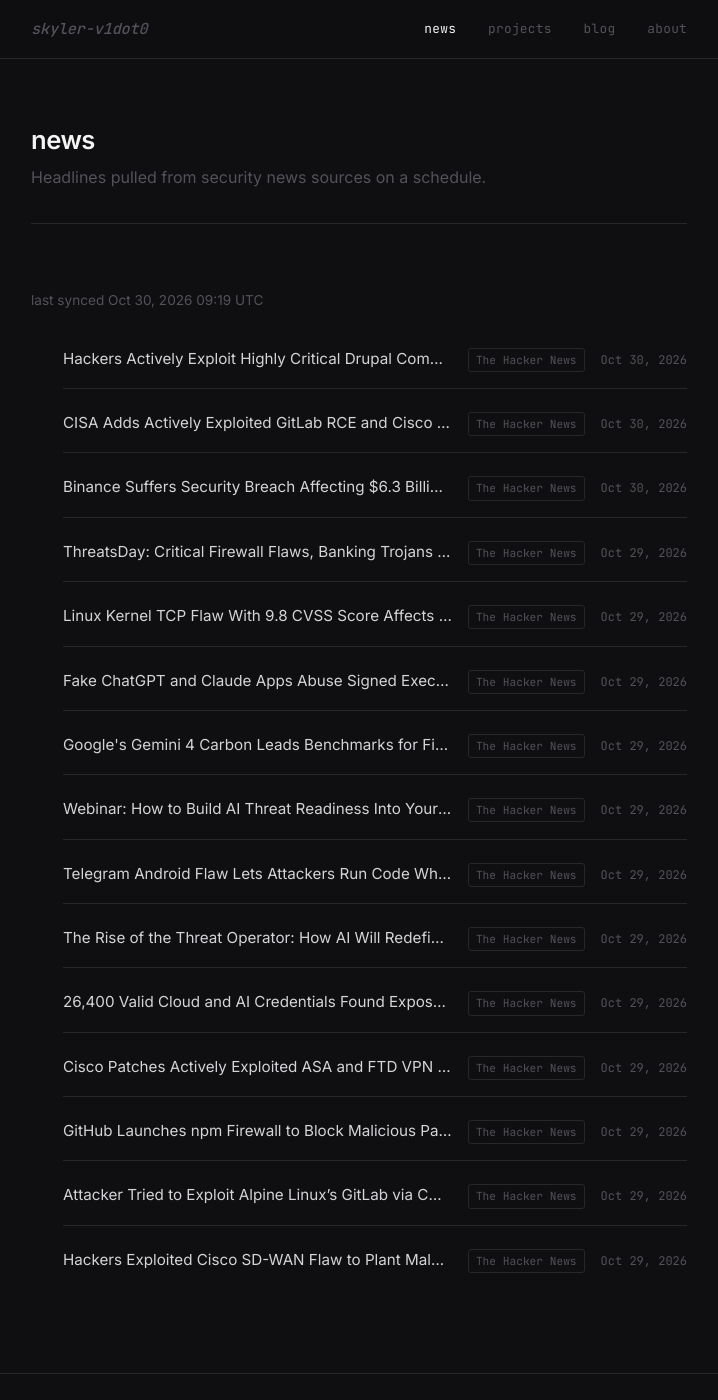
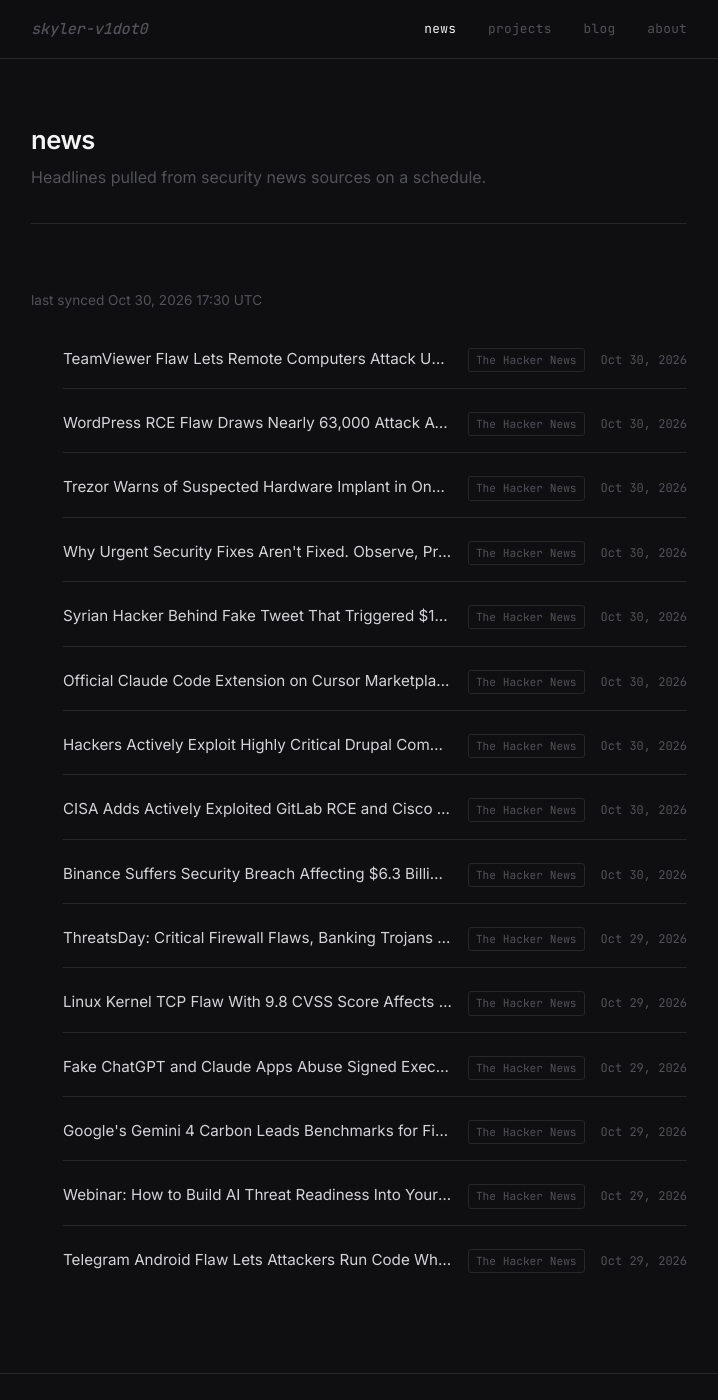
Before and after one commit to skyler-v1dot0/personal-site, a Jekyll site: the page built from news.html, in a window 1280 px wide and 1400 px high. Shown: the whole window, without its empty margins (281-999 px from the left). Built offline with Jekyll 4.4.1, drawn with Linux system fonts in a browser that asks for light colours.

Commit message:
chore: sync news feed [skip ci]

```diff
--- a/_data/news.yml
+++ b/_data/news.yml
@@ -1,6 +1,35 @@
 ---
-updated_at: '2026-10-30T09:19:53Z'
+updated_at: '2026-10-30T17:30:27Z'
 items:
+- title: TeamViewer Flaw Lets Remote Computers Attack Users Who Connect to Control
+    Them
+  url: https://thehackernews.com/2026/10/teamviewer-flaw-lets-remote-computers.html
+  source: The Hacker News
+  published: '2026-10-30T15:17:28Z'
+- title: WordPress RCE Flaw Draws Nearly 63,000 Attack Attempts in Just 24 Hours
+  url: https://thehackernews.com/2026/10/wordpress-rce-flaw-draws-nearly-63000.html
+  source: The Hacker News
+  published: '2026-10-30T14:08:14Z'
+- title: Trezor Warns of Suspected Hardware Implant in One of Its Wallets Sold by
+    CryptoBilis
+  url: https://thehackernews.com/2026/10/trezor-warns-of-suspected-hardware.html
+  source: The Hacker News
+  published: '2026-10-30T12:21:56Z'
+- title: Why Urgent Security Fixes Aren't Fixed. Observe, Prove, Act, Confirm Gets
+    Them Moving
+  url: https://thehackernews.com/2026/10/why-urgent-security-fixes-arent-fixed.html
+  source: The Hacker News
+  published: '2026-10-30T11:58:53Z'
+- title: Syrian Hacker Behind Fake Tweet That Triggered $136 Billion Market Drop Gets
+    42 Months in Prison
+  url: https://thehackernews.com/2026/10/syrian-hacker-behind-fake-tweet-that.html
+  source: The Hacker News
+  published: '2026-10-30T10:40:45Z'
+- title: Official Claude Code Extension on Cursor Marketplace Trojanized with Persistent
+    SSH Backdoor
+  url: https://thehackernews.com/2026/10/official-claude-code-vs-code-extension.html
+  source: The Hacker News
+  published: '2026-10-30T08:55:47Z'
 - title: Hackers Actively Exploit Highly Critical Drupal Commerce Core Authorization
     Bypass Flaw
   url: https://thehackernews.com/2026/10/hackers-actively-exploit-highly.html
@@ -42,30 +71,3 @@ items:
   url: https://thehackernews.com/2026/10/telegram-android-flaw-lets-attackers.html
   source: The Hacker News
   published: '2026-10-29T11:39:18Z'
-- title: 'The Rise of the Threat Operator: How AI Will Redefine Security Operations
-    and Careers'
-  url: https://thehackernews.com/2026/10/the-rise-of-threat-operator-how-ai-will.html
-  source: The Hacker News
-  published: '2026-10-29T11:33:41Z'
-- title: 26,400 Valid Cloud and AI Credentials Found Exposed in Public Gitee Repositories
-  url: https://thehackernews.com/2026/10/26400-valid-cloud-and-ai-credentials.html
-  source: The Hacker News
-  published: '2026-10-29T11:33:15Z'
-- title: Cisco Patches Actively Exploited ASA and FTD VPN Flaw That Can Crash Firewalls
-  url: https://thehackernews.com/2026/10/cisco-patches-actively-exploited-asa.html
-  source: The Hacker News
-  published: '2026-10-29T10:44:46Z'
-- title: GitHub Launches npm Firewall to Block Malicious Packages Before Installation
-  url: https://thehackernews.com/2026/10/github-launches-npm-firewall-to-block.html
-  source: The Hacker News
-  published: '2026-10-29T10:26:33Z'
-- title: Attacker Tried to Exploit Alpine Linux’s GitLab via CVSS 10.0 Flaw Its Ruby
-    Left Open
-  url: https://thehackernews.com/2026/10/attacker-tried-to-exploit-alpine-linuxs.html
-  source: The Hacker News
-  published: '2026-10-29T09:05:39Z'
-- title: Hackers Exploited Cisco SD-WAN Flaw to Plant Malware Built to Steal Encryption
-    Keys
-  url: https://thehackernews.com/2026/10/hackers-exploited-cisco-sd-wan-flaw-to.html
-  source: The Hacker News
-  published: '2026-10-29T08:24:22Z'
```
